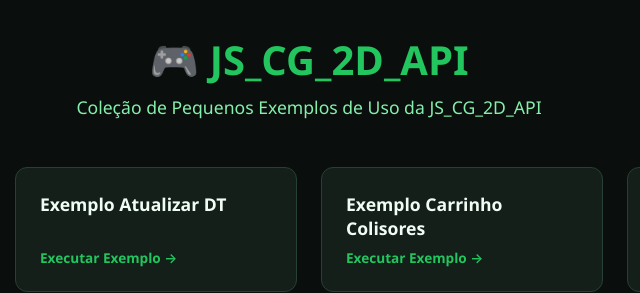
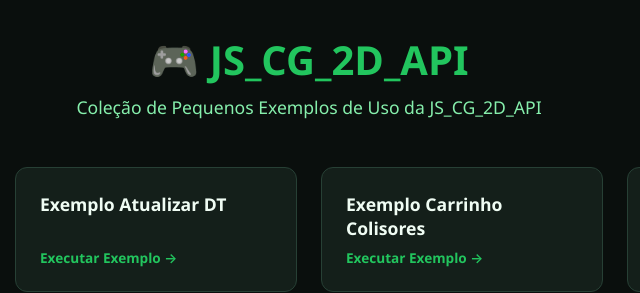
Before and after one commit to rissetti/JS_CG_2D_API, a plain HTML site: page index.html in a window 1280 px wide. Shown: the top 293 px of the page, 331-971 px from the left. Drawn offline with Linux system fonts and the light colour scheme.

Commit message:
Update index.html

```diff
--- a/index.html
+++ b/index.html
@@ -100,7 +100,7 @@
 <body>
 
     <header>
-        <h1>🎮 JS_CG_2D_API</h1>
+        <h1><span style="display: inline-block; filter: hue-rotate(240deg) saturate(150%);">🎮</span> JS_CG_2D_API</h1>
         <p>Coleção de Pequenos Exemplos de Uso da JS_CG_2D_API</p>
     </header>
 
```
